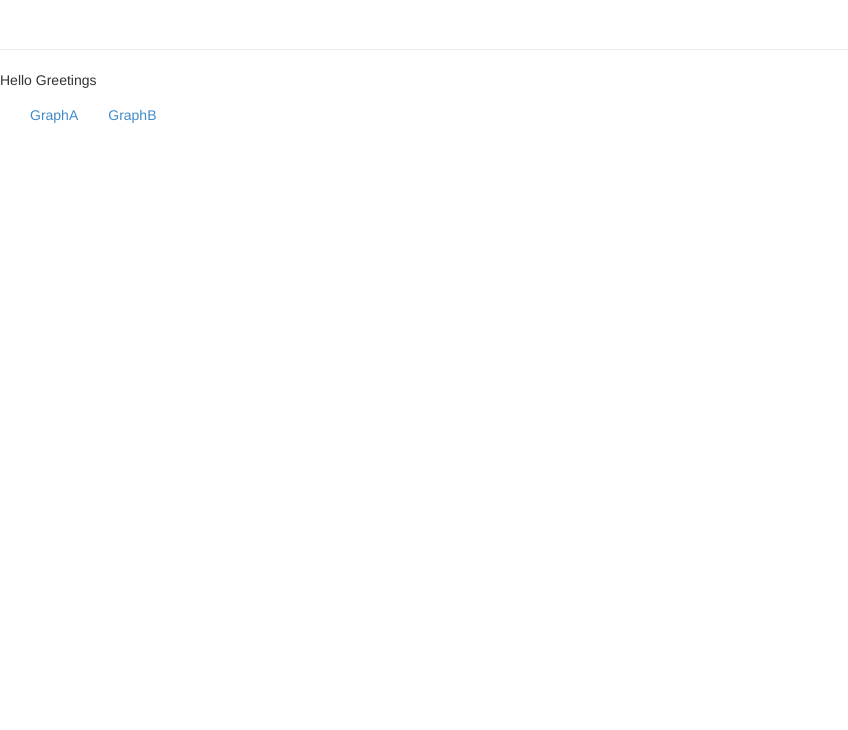
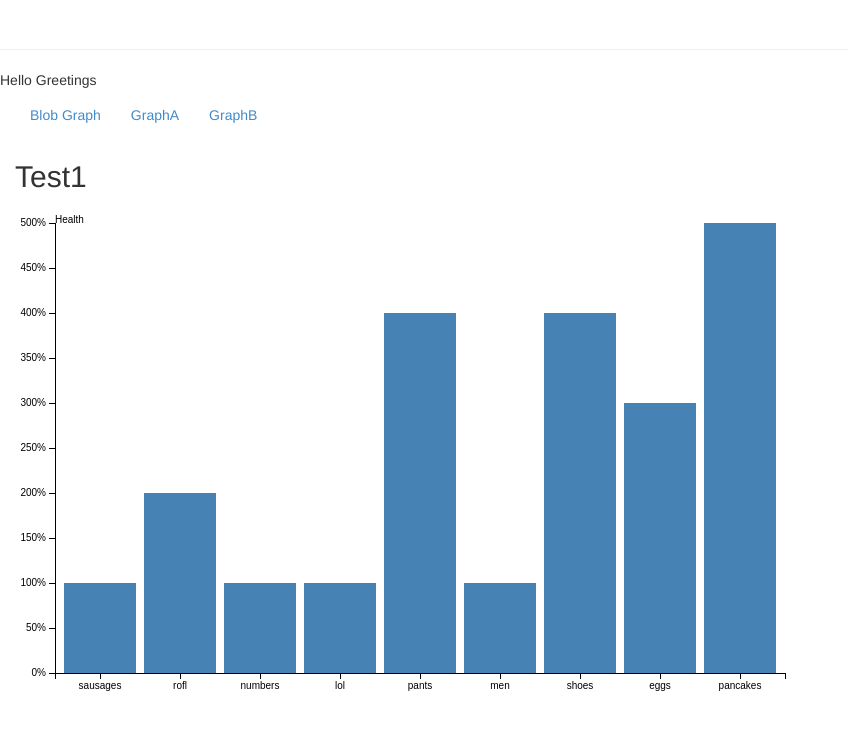
Before and after one commit to Lemoncog/HelloEllie, a website: page index.html in a window 1280 px wide. Shown: the whole page, without its empty margins (0-848 px from the left). Drawn offline with Linux system fonts and the light colour scheme.

Commit message:
Added new graph thats going to have circles in it. Updated routes and tabs.

```diff
--- a/data/graphs.json
+++ b/data/graphs.json
@@ -1 +1 @@
-[ { "title" : "GraphA", "link" : "graphVert" }, { "title" : "GraphB", "link" : "graphHor" } ]
+[ { "title" : "Blob Graph" , "link" : "blobGraph" } , { "title" : "GraphA", "link" : "graphVert" }, { "title" : "GraphB", "link" : "graphHor" } ]
--- a/index.html
+++ b/index.html
@@ -13,6 +13,7 @@
 		<script src="javascripts/d3.js"></script>
 		<script src="javascripts/graphing/learningGraphVert.js"></script>
 		<script src="javascripts/graphing/learningGraphHor.js"></script>
+		<script src="javascripts/graphing/blobGraph.js"></script>
 		<script src="javascripts/main.js"></script>
 		<script src="javascripts/homeControllers.js"></script>
 	</head>
@@ -27,7 +28,6 @@
 		 <div class="collapse navbar-collapse" ng-controller="HeaderCtrl">
 		    <ul class="nav navbar-nav">
 		        <li ng-repeat="header in headers"><a href="#/{{header.link}}">{{header.title}}</a></li>
-
 		    </ul>
 		</div>
 		<div ng-view></div>
--- /dev/null
+++ b/javascripts/graphing/blobGraph.js
@@ -0,0 +1,92 @@
+console.log("BlobGraph ran");
+
+var BlobGraph = function() {
+
+	var xAxisKey;
+	var yAxisKey;
+
+	this.costomiseMappings = function(axisKeyX, axisKeyY) {
+		xAxisKey = axisKeyX;
+		yAxisKey = axisKeyY;
+	};
+
+	this.generateGraph = function(d3, data) {
+		var graphData = data.commits;
+
+		var MARGIN = { top : 20, right : 30, bottom : 30, left: 40};
+		var GRAPH_HEIGHT = 500 - MARGIN.top - MARGIN.bottom;
+		var GRAPH_WIDTH = 800 - MARGIN.left - MARGIN.right;
+		var jsonData = data;
+
+		console.log("yAxisKey = " + yAxisKey);
+
+		var maxInsertion = d3.max(graphData, function(d, index) {
+			return d[yAxisKey];
+		});
+
+		var normaliseX = d3.scale.ordinal().rangeRoundBands([0, GRAPH_WIDTH], .1);
+		var normaliseY = d3.scale.linear().range([GRAPH_HEIGHT, 0]);
+
+		normaliseX.domain(graphData.map(function(d){ return d[xAxisKey];}));
+		normaliseY.domain([0, maxInsertion]);
+
+		console.log(normaliseY);
+
+		var xAxis = d3.svg.axis();
+		xAxis.scale(normaliseX);
+		xAxis.orient("bottom");
+
+		var yAxis = d3.svg.axis();
+    	yAxis.scale(normaliseY);
+    	yAxis.orient("left");
+    	yAxis.ticks(10, "%");
+
+		//Note - This is actually the g object!
+		var chart = d3.select(".graphPlaceholder")
+		.attr("width", GRAPH_WIDTH + MARGIN.left + MARGIN.right)
+		.attr("height", GRAPH_HEIGHT + MARGIN.top + MARGIN.bottom)
+		.append("g").attr("transform", "translate(" + MARGIN.left + "," + MARGIN.top + ")");
+
+		chart.append("g")
+		.attr("class", "x axis")
+    	.attr("transform", "translate(0," + GRAPH_HEIGHT + ")")
+    	.call(xAxis);
+
+		chart.append("g")
+      	.attr("class", "y axis")
+      	.call(yAxis)
+      	.append("text")
+      	.text("Health")
+      	.append("text")
+      	.attr("transform", "rotate(-90)")
+      	.attr("y", 6)
+      	.attr("dy", ".71em")
+      	.style("text-anchor", "end")
+      	.text("Frequency");
+
+		var barEnter = chart.selectAll(".bar")
+		.data(graphData)
+		.enter().append("rect")
+		.attr("class", "bar")
+		.attr("x", function(d) {
+			return normaliseX(d[xAxisKey]);
+		})
+		.attr("y", function(d) {
+			return normaliseY(d[yAxisKey]);
+		})
+		.attr("width", normaliseX.rangeBand() )
+		.attr("height", function(d) {
+			return GRAPH_HEIGHT - normaliseY(d[yAxisKey]);
+		});
+	};
+
+	var jsonObjectToArray = function(jsonObjectArray, key) {
+		var jsonArray = [];
+
+		for (var i = 0; i < jsonObjectArray.length; i++) {
+			jsonArray.push(jsonObjectArray[i][key]);
+		};
+
+		return jsonArray;
+	};
+};
--- a/javascripts/homeControllers.js
+++ b/javascripts/homeControllers.js
@@ -12,18 +12,25 @@ graphApp.controller('HeaderCtrl', function($scope, $location, $http) {
 	});
 });
 
+graphApp.controller('blobGraphCtrl', ['$scope', '$http',
+	function($scope, $http) {
+		$http.get('data/testData.json').success(function(data) {
+			var blobGraph = new BlobGraph();
+
+ 			blobGraph.costomiseMappings('title', 'testVal');
+    		blobGraph.generateGraph(d3, data);
+		});
+}]);
+
+
 
 graphApp.controller('vertGraphCtrl', ['$scope', '$http',
 	function($scope, $http) {
 		$http.get('data/commitLog.json').success(function(data) {
 			var learningGraphVert = new LearningGraphVert();
-			console.log("learningGraphVert=" + learningGraphVert);
 
  			learningGraphVert.costomiseMappings('filesChanged', 'insertions');
     		learningGraphVert.generateGraph(d3, data);
-
-			console.log('data=' + data);
-			console.log('$scope=' + $scope);
 		});
 }]);
 
@@ -31,13 +38,9 @@ graphApp.controller('horGraphCtrl', ['$scope', '$http',
 	function($scope, $http) {
 		$http.get('data/testData.json').success(function(data) {
 			var learningGraphHor = new LearningGraphHor();
-			console.log("learningGraphHor=" + learningGraphHor);
 
  			learningGraphHor.costomiseMappings('title', 'testVal');
     		learningGraphHor.generateGraph(d3, data);
-
-			console.log('data=' + data);
-			console.log('$scope=' + $scope);
 		});
 }]);
 
--- a/javascripts/main.js
+++ b/javascripts/main.js
@@ -8,6 +8,10 @@ var graphApp = angular.module('GraphApp', [
 graphApp.config(['$routeProvider',
   function($routeProvider) {
     $routeProvider.
+    	when('/blobGraph', {
+        templateUrl: 'partials/graphs.html',
+        controller: 'blobGraphCtrl'
+      }).
       when('/graphVert', {
         templateUrl: 'partials/graphs.html',
         controller: 'vertGraphCtrl'
@@ -17,7 +21,7 @@ graphApp.config(['$routeProvider',
         controller: 'horGraphCtrl'
       }).
       otherwise({
-        redirectTo: '/'
+        redirectTo: '/blobGraph'
       });
   }]);
 
```
